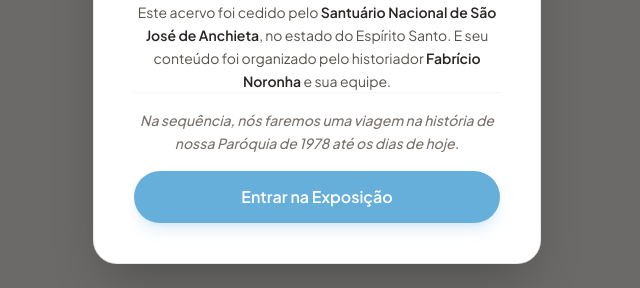
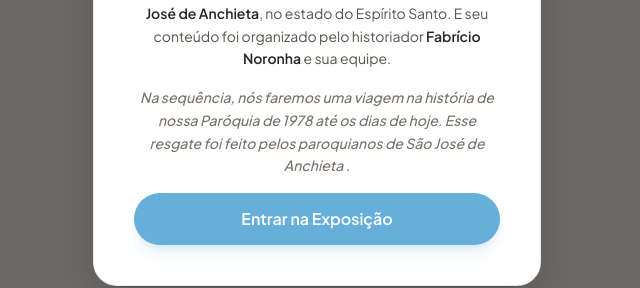
Before and after one commit to Felipe-Monte/exposicao, a Next.js app: page / in a window 1280 px wide. Shown: the part 439-727 px from the top of the page, without its empty margins (323-963 px from the left). Built offline with nearby package versions, Linux system fonts and the light colour scheme; a web font is replaced by a local one.

Commit message:
feat: text teste

```diff
--- a/app/components/WelcomeModal.tsx
+++ b/app/components/WelcomeModal.tsx
@@ -49,9 +49,10 @@
               </strong>{' '}
               e sua equipe.
             </p>
-            <p className="text-stone-500 font-medium italic pt-4 border-t border-stone-100">
+            <p className="text-stone-500 font-medium italic pt-4 ">
               Na sequência, nós faremos uma viagem na história de nossa Paróquia
-              de 1978 até os dias de hoje.
+              de 1978 até os dias de hoje. Esse resgate foi feito pelos
+              paroquianos de São José de Anchieta .
             </p>
           </div>
         </div>
```
